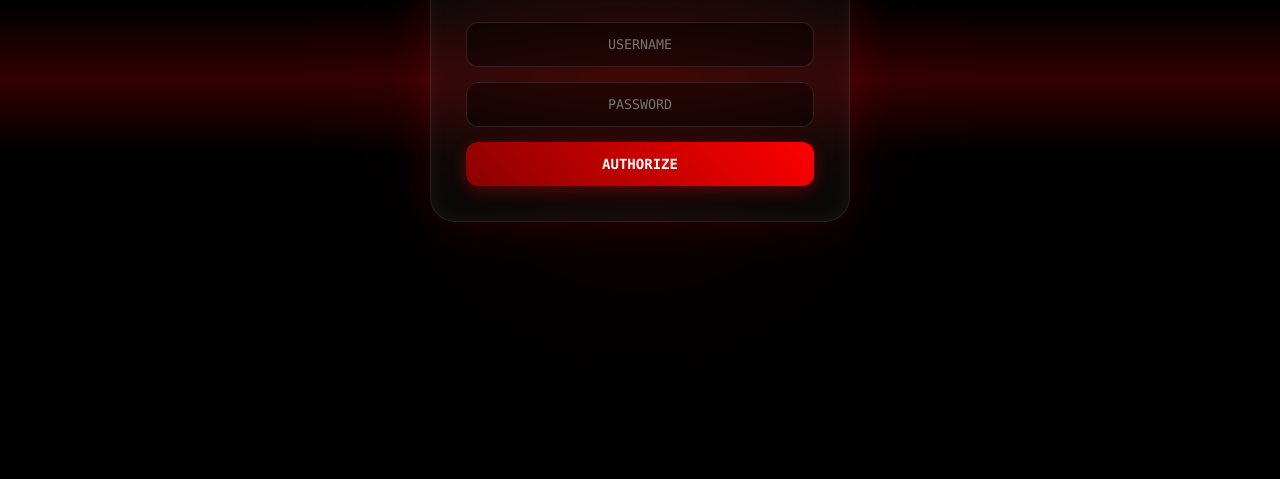
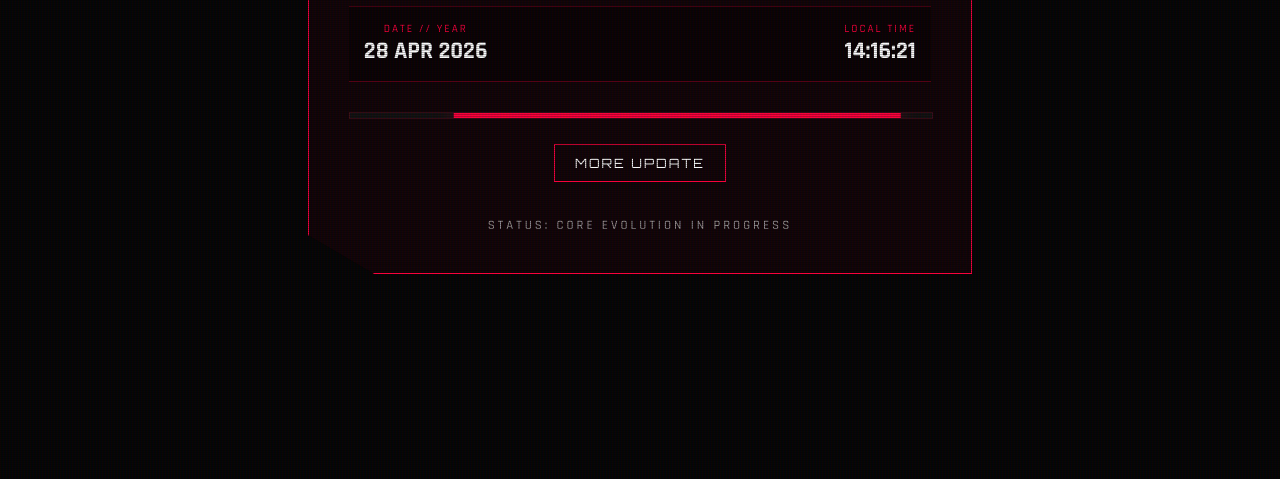
Before and after one commit to NazimPlays/NHE, a plain HTML site: page index.html in a window 1280 px wide. Shown: the part 321-800 px from the top of the page. Drawn offline with Linux system fonts and the light colour scheme.

Commit message:
Update index.html

```diff
--- a/index.html
+++ b/index.html
@@ -3,269 +3,219 @@
 <head>
     <meta charset="UTF-8">
     <meta name="viewport" content="width=device-width, initial-scale=1.0">
-<title>NHE PREMIUM BYPASS - V2</title>
-
+    <title>Premium System Update</title>
+    <link href="https://fonts.googleapis.com/css2?family=Orbitron:wght@400;700;900&family=Rajdhani:wght@500;700&display=swap" rel="stylesheet">
     <style>
-*{
-    margin:0;
-    padding:0;
-    box-sizing:border-box;
-    font-family:'Consolas', 'Courier New', monospace;
+        :root {
+            --neon-red: #ff003c;
+            --dark-core: #050505;
+            --glass: rgba(255, 0, 60, 0.05);
         }
 
-body{
-    height:100vh;
-    display:flex;
-    justify-content:center;
-    align-items:center;
-    background: #000;
-    overflow:hidden;
-    color:white;
+        body {
+            margin: 0;
+            background-color: var(--dark-core);
+            font-family: 'Rajdhani', sans-serif;
+            color: white;
+            height: 100vh;
+            display: flex;
+            justify-content: center;
+            align-items: center;
+            overflow: hidden;
         }
 
-/* ⚡ Dynamic Scanner Light */
-body::after {
-    content: "";
+        /* Animated Scanline Effect */
+        body::before {
+            content: " ";
             position: absolute;
-    width: 100%;
-    height: 150px;
-    background: linear-gradient(0deg, transparent, rgba(255, 0, 0, 0.2), transparent);
-    bottom: -150px;
-    left: 0;
-    animation: scanner 4s infinite ease-in-out;
+            top: 0; left: 0; bottom: 0; right: 0;
+            background: linear-gradient(rgba(18, 16, 16, 0) 50%, rgba(0, 0, 0, 0.25) 50%),
+                        linear-gradient(90deg, rgba(255, 0, 0, 0.06), rgba(0, 255, 0, 0.02), rgba(0, 0, 255, 0.06));
+            background-size: 100% 2px, 3px 100%;
+            z-index: 100;
+            pointer-events: none;
         }
 
-@keyframes scanner {
-    0% { bottom: -150px; }
-    50% { bottom: 100%; }
-    100% { bottom: -150px; }
+        .main-frame {
+            position: relative;
+            padding: 40px;
+            border: 1px solid var(--neon-red);
+            background: var(--glass);
+            backdrop-filter: blur(10px);
+            box-shadow: 0 0 30px rgba(255, 0, 60, 0.2);
+            text-align: center;
+            min-width: 450px;
+            clip-path: polygon(0 0, 90% 0, 100% 10%, 100% 100%, 10% 100%, 0 90%);
         }
 
-/* Background Glow */
-.bg-glow{
-    position:absolute;
-    width:500px;
-    height:500px;
-    background:radial-gradient(circle,#ff000022,transparent 70%);
-    top:50%;
-    left:50%;
-    transform:translate(-50%, -50%);
-    filter:blur(80px);
+        .header-title {
+            font-family: 'Orbitron', sans-serif;
+            font-size: 2.8rem;
+            font-weight: 900;
+            letter-spacing: 8px;
+            color: #fff;
+            text-shadow: 0 0 15px var(--neon-red);
+            margin: 0;
         }
 
-/* Main Container */
-.container{
-    width:420px;
-    padding:35px;
-    border-radius:25px;
-    background:rgba(255,255,255,0.03);
-    backdrop-filter:blur(25px);
-    border:1px solid rgba(255,255,255,0.1);
-    box-shadow:0 0 50px rgba(255,0,0,0.15), inset 0 0 20px rgba(255,255,255,0.05);
-    text-align:center;
-    position: relative;
-    z-index: 10;
-    border-top: 1px solid rgba(255,255,255,0.2);
+        .live-info {
+            display: flex;
+            justify-content: space-between;
+            margin-top: 25px;
+            padding: 15px;
+            border-top: 1px solid rgba(255, 0, 60, 0.3);
+            border-bottom: 1px solid rgba(255, 0, 60, 0.3);
+            background: rgba(0, 0, 0, 0.4);
         }
 
-/* Login UI */
-#loginSection h2 {
-    font-size: 24px;
-    margin-bottom: 25px;
-    color: #ff3b3b;
-    text-shadow: 0 0 10px #ff0000;
+        .time-box, .date-box {
+            display: flex;
+            flex-direction: column;
+        }
+
+        .label {
+            font-size: 0.7rem;
+            color: var(--neon-red);
+            letter-spacing: 2px;
             text-transform: uppercase;
         }
 
-input{
-    width:100%;
-    padding:14px;
-    border-radius:12px;
-    border:1px solid rgba(255,255,255,0.1);
-    background: rgba(0,0,0,0.4);
-    color:#00ffaa;
-    margin-bottom: 15px;
-    outline:none;
-    transition:.3s;
-    text-align: center;
+        .value {
+            font-size: 1.5rem;
+            font-weight: 700;
+            color: #fff;
         }
 
-input:focus{
-    border-color:#ff0000;
-    box-shadow:0 0 15px rgba(255,0,0,0.3);
+        .progress-bar {
+            width: 100%;
+            height: 5px;
+            background: #111;
+            margin-top: 30px;
+            overflow: hidden;
+            border: 1px solid rgba(255, 0, 60, 0.2);
         }
 
-button{
-    width:100%;
-    padding:14px;
-    border:none;
-    border-radius:12px;
-    background: linear-gradient(45deg, #8b0000, #ff0000);
-    color:white;
-    cursor:pointer;
-    font-weight:bold;
-    font-size: 14px;
-    text-transform: uppercase;
-    transition:.3s;
-    box-shadow: 0 4px 15px rgba(255,0,0,0.3);
+        .progress-fill {
+            height: 100%;
+            background: var(--neon-red);
+            box-shadow: 0 0 20px var(--neon-red);
+            width: 0%;
+            animation: load 3s infinite ease-in-out;
         }
 
-button:hover{
-    transform:translateY(-3px);
-    box-shadow:0 8px 25px rgba(255,0,0,0.5);
+        @keyframes load {
+            0% { width: 0%; transform: translateX(-100%); }
+            50% { width: 100%; transform: translateX(0); }
+            100% { width: 0%; transform: translateX(100%); }
         }
 
-/* 💻 Terminal Coding Area */
-#terminal {
-    display: none;
-    background: rgba(0,0,0,0.8);
-    border-radius: 15px;
-    padding: 15px;
-    height: 250px;
-    overflow-y: hidden;
-    text-align: left;
-    font-size: 12px;
-    color: #ffd700; /* Yellow Coding */
-    border: 1px solid rgba(255, 215, 0, 0.3);
-    margin-top: 10px;
-    box-shadow: inset 0 0 15px rgba(0,0,0,0.5);
+        /* Button Styling */
+        .more-update-btn {
+            margin-top: 25px;
+            background: transparent;
+            border: 1px solid var(--neon-red);
+            color: white;
+            padding: 10px 20px;
+            font-family: 'Orbitron', sans-serif;
+            font-size: 0.8rem;
+            letter-spacing: 2px;
+            cursor: pointer;
+            transition: 0.3s ease;
+            text-transform: uppercase;
         }
 
-.code-line {
-    margin-bottom: 4px;
-    white-space: nowrap;
-    overflow: hidden;
-    animation: type 0.5s steps(40) forwards;
+        .more-update-btn:hover {
+            background: var(--neon-red);
+            box-shadow: 0 0 15px var(--neon-red);
         }
 
-@keyframes type { from { width: 0; } to { width: 100%; } }
-
-/* Status Box */
-.status{
-    position:fixed;
-    top:20px;
-    padding:8px 20px;
-    border-radius:30px;
-    font-size:12px;
-    font-weight:bold;
-    border: 1px solid rgba(255,255,255,0.1);
-    background: rgba(0,0,0,0.5);
-    backdrop-filter: blur(10px);
+        /* Hidden Content Styling */
+        #updateList {
+            max-height: 0;
+            overflow: hidden;
+            transition: max-height 0.5s ease-in-out;
+            text-align: left;
+            margin-top: 15px;
+            border-left: 2px solid var(--neon-red);
+            background: rgba(0, 0, 0, 0.3);
         }
 
-.on { color: #00ffa6; box-shadow: 0 0 15px #00ffa655; }
-.off { color: #ff4d4d; box-shadow: 0 0 15px #ff4d4d55; }
-
-/* Success Box */
-#successBox {
-    display: none;
-    padding: 20px;
-    animation: glowPulse 2s infinite;
+        .update-item {
+            padding: 8px 15px;
+            font-size: 0.9rem;
+            color: #ccc;
+            border-bottom: 1px solid rgba(255, 0, 60, 0.1);
         }
 
-@keyframes glowPulse {
-    0% { filter: drop-shadow(0 0 5px #00ffa6); }
-    50% { filter: drop-shadow(0 0 20px #00ffa6); }
-    100% { filter: drop-shadow(0 0 5px #00ffa6); }
+        .update-item b {
+            color: var(--neon-red);
         }
 
+        .footer-tag {
+            margin-top: 20px;
+            font-size: 0.8rem;
+            opacity: 0.6;
+            letter-spacing: 3px;
+        }
     </style>
 </head>
 <body>
 
-<div class="bg-glow"></div>
-<div id="statusBox" class="status on" style="display:none;">● BYPASS SERVER ONLINE</div>
+    <div class="main-frame">
+        <h1 class="header-title">WEBSITE UPDATE</h1>
 
-<div class="container">
-
-    <div id="loginSection">
-        <h2 style="font-size: 20px;">NHE Admin Access</h2>
-        <input type="text" id="user" placeholder="USERNAME">
-        <input type="password" id="pass" placeholder="PASSWORD">
-        <button onclick="handleLogin()">Authorize</button>
+        <div class="live-info">
+            <div class="date-box">
+                <span class="label">DATE // YEAR</span>
+                <span id="liveDate" class="value">00-00-2026</span>
+            </div>
+            <div class="time-box">
+                <span class="label">LOCAL TIME</span>
+                <span id="liveTime" class="value">00:00:00</span>
+            </div>
         </div>
 
-    <div id="toolSection" style="display:none;">
-        <h2 style="color: #00ffa6;">UID BYPASS PRO</h2>
-        <p style="font-size: 11px; color: #888; margin-bottom: 15px;">Target: Secure Server Layer-7</p>
-        <input type="text" id="uidInput" placeholder="ENTER PLAYER UID">
-        <button onclick="startBypass()">Execute Trial</button>
+        <div class="progress-bar">
+            <div class="progress-fill"></div>
         </div>
 
-    <div id="terminal"></div>
+        <button class="more-update-btn" onclick="toggleUpdate()">More Update</button>
 
-    <div id="successBox">
-        <h1 style="color: #00ffa6; font-size: 40px;">✔</h1>
-        <h3 style="margin: 10px 0;">BYPASS SUCCESS</h3>
-        <p id="finalUid" style="color: #ffd700; font-weight: bold;"></p>
-        <p style="font-size: 12px; color: #aaa; margin-top: 10px;">Premium Trial Activated for 72 Hours</p>
+        <div id="updateList">
+            <div class="update-item"><b>[FIX]</b> UID Server Speed Optimized (Fast)</div>
+            <div class="update-item"><b>[FIX]</b> Network Connection Problem Fixed</div>
         </div>
 
+        <div class="footer-tag">STATUS: CORE EVOLUTION IN PROGRESS</div>
     </div>
 
     <script>
-/* --- Login Function --- */
-function handleLogin() {
-    const user = document.getElementById("user").value;
-    const pass = document.getElementById("pass").value;
+        function updateClock() {
+            const now = new Date();
+            const hours = String(now.getHours()).padStart(2, '0');
+            const minutes = String(now.getMinutes()).padStart(2, '0');
+            const seconds = String(now.getSeconds()).padStart(2, '0');
+            document.getElementById('liveTime').innerText = `${hours}:${minutes}:${seconds}`;
 
-    if(user === "free" && pass === "nhe") {
-        document.getElementById("loginSection").style.display = "none";
-        document.getElementById("toolSection").style.display = "block";
-        document.getElementById("statusBox").style.display = "block";
+            const day = String(now.getDate()).padStart(2, '0');
+            const month = now.toLocaleString('default', { month: 'short' }).toUpperCase();
+            const year = now.getFullYear();
+            document.getElementById('liveDate').innerText = `${day} ${month} ${year}`;
+        }
+
+        function toggleUpdate() {
+            const list = document.getElementById('updateList');
+            if (list.style.maxHeight === "0px" || list.style.maxHeight === "") {
+                list.style.maxHeight = "200px";
+                list.style.padding = "10px 0";
             } else {
-        alert("ACCESS DENIED: WRONG CREDENTIALS");
+                list.style.maxHeight = "0px";
+                list.style.padding = "0";
             }
         }
 
-/* --- Terminal Fake Coding --- */
-const logs = [
-    "> Initializing exploit...",
-    "> Connection established to 192.168.1.1:8080",
-    "> Bypassing Anti-Cheat firewall...",
-    "> Injecting script to server memory...",
-    "> Fetching UID metadata database...",
-    "> Security Token: SHA-256 decrypted",
-    "> status: [OK]",
-    "> Extracting hash keys...",
-    "> Warning: Proxy detection bypassed",
-    "> Packet loss: 0%",
-    "> Running bypass command line...",
-    "> Finalizing server handshake...",
-    "> Activating Premium Trial License...",
-    "> UID verified. Access granted."
-];
-
-function startBypass() {
-    let uid = document.getElementById("uidInput").value;
-    if(uid === "") return alert("UID Required!");
-
-    document.getElementById("toolSection").style.display = "none";
-    const term = document.getElementById("terminal");
-    term.style.display = "block";
-
-    let i = 0;
-    const interval = setInterval(() => {
-        if(i < logs.length) {
-            let line = document.createElement("div");
-            line.className = "code-line";
-            line.innerText = logs[i];
-            term.appendChild(line);
-            term.scrollTop = term.scrollHeight;
-            i++;
-        } else {
-            clearInterval(interval);
-            setTimeout(showSuccess, 1000);
-        }
-    }, 400); // Speed of coding
-}
-
-function showSuccess() {
-    let uid = document.getElementById("uidInput").value;
-    document.getElementById("terminal").style.display = "none";
-    document.getElementById("successBox").style.display = "block";
-    document.getElementById("finalUid").innerText = "ID: " + uid;
-}
+        setInterval(updateClock, 1000);
+        updateClock();
     </script>
 
 </body>
```
Lines whose indentation alone changed are shown as unchanged.
